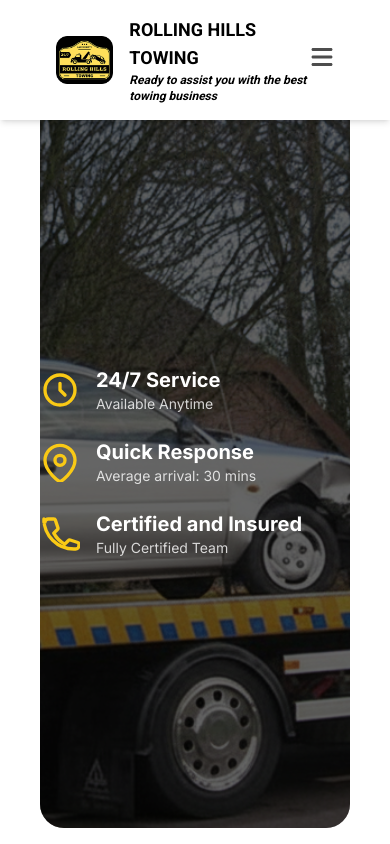
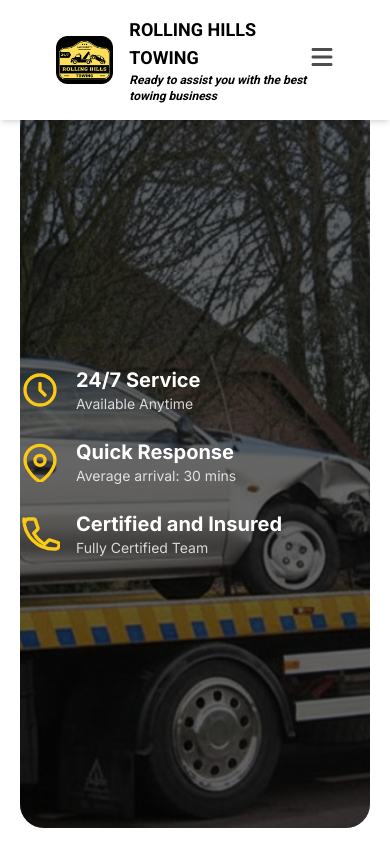
Before and after one commit to YzzaJDT/ghost_project, a React (Vite) app: page / in a window 390 px wide. Shown: the top 844 px of the page. Built offline with nearby package versions, Linux system fonts and the light colour scheme.

Commit message:
Update App.jsx

```diff
--- a/src/App.jsx
+++ b/src/App.jsx
@@ -14,7 +14,7 @@ function App() {
 
   return (
     <>
-  <div className='px-10 sm:px-5 lg:px-12'>
+  <div className='px-5 sm:px-5 lg:px-12'>
           <Router>
            <Home/>
         <Services />
```
